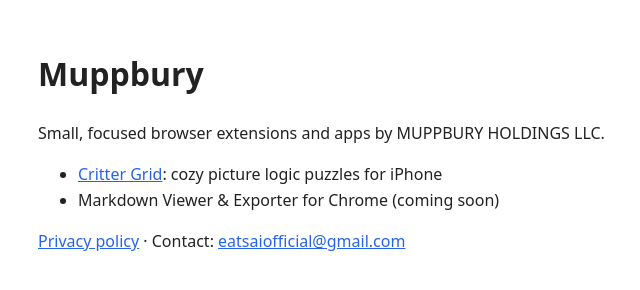
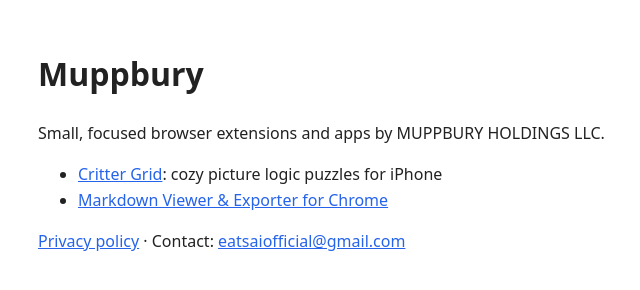
Before and after one commit to parksasbury-cloud/muppbury-site, a plain HTML site: page index.html in a window 1280 px wide. Shown: the whole page, without its empty margins (262-902 px from the left). Drawn offline with Linux system fonts and the light colour scheme.

Commit message:
Link the published Markdown Viewer Chrome extension

```diff
--- a/index.html
+++ b/index.html
@@ -1,5 +1,5 @@
 <!doctype html><html lang="en"><head><meta charset="utf-8"><meta name="viewport" content="width=device-width,initial-scale=1">
 <title>Muppbury</title><style>body{font:16px/1.6 system-ui,sans-serif;max-width:680px;margin:48px auto;padding:0 16px;color:#222}a{color:#2563eb}</style></head>
 <body><h1>Muppbury</h1><p>Small, focused browser extensions and apps by MUPPBURY HOLDINGS LLC.</p>
-<ul><li><a href="critter-grid/">Critter Grid</a>: cozy picture logic puzzles for iPhone</li><li>Markdown Viewer &amp; Exporter for Chrome (coming soon)</li></ul>
+<ul><li><a href="critter-grid/">Critter Grid</a>: cozy picture logic puzzles for iPhone</li><li><a href="https://chromewebstore.google.com/detail/kfbdbdmidlbeoclpbineniblmmejipik">Markdown Viewer &amp; Exporter for Chrome</a></li></ul>
 <p><a href="privacy.html">Privacy policy</a> · Contact: <a href="mailto:eatsaiofficial@gmail.com">eatsaiofficial@gmail.com</a></p></body></html>
```
